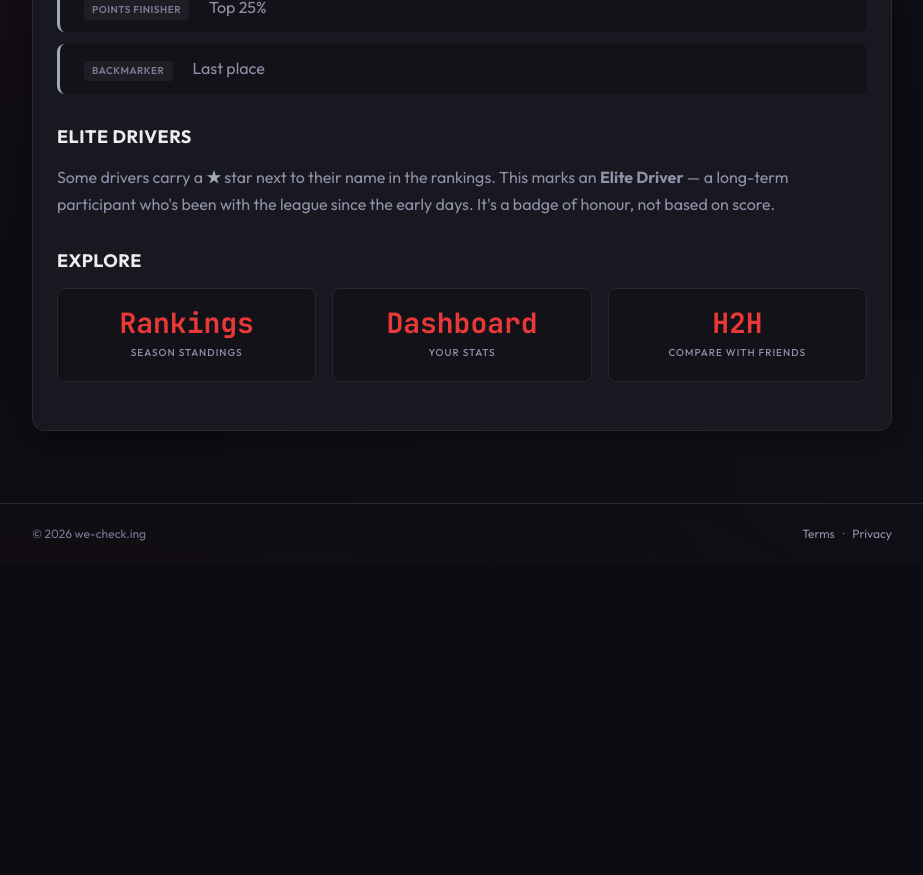
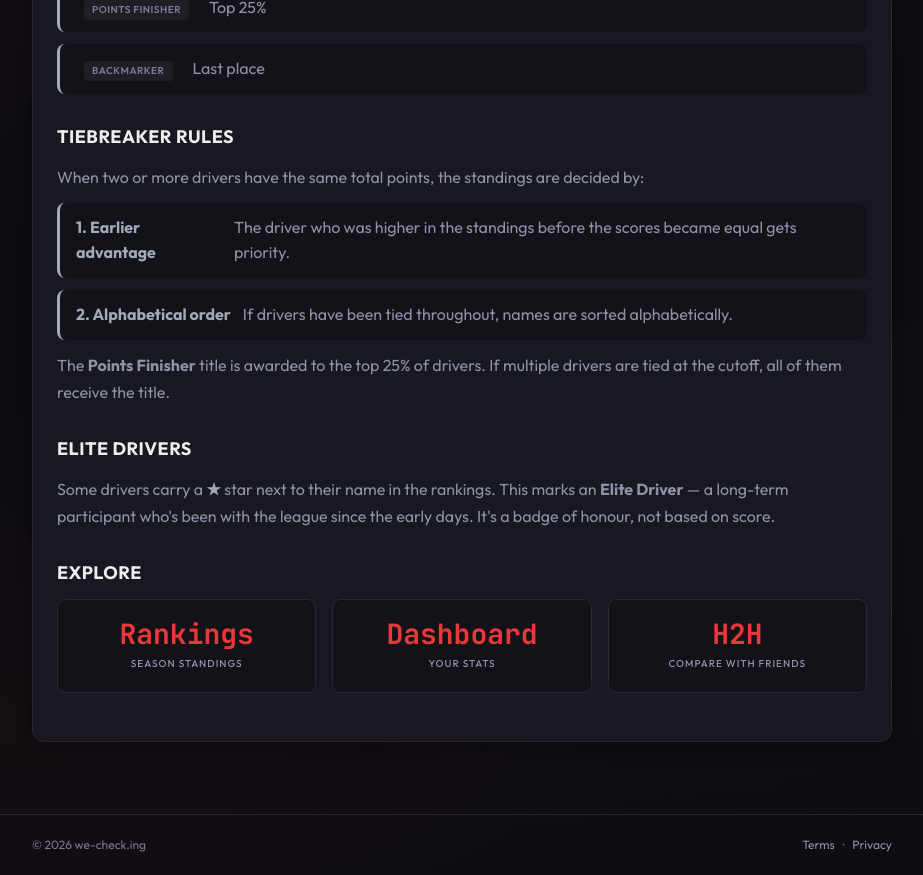
Before and after one commit to oleksmaistrenko/oleks-f1-quiz, a React (Vite) app: page /rules in a window 1280 px wide. Shown: the part 1280-2155 px from the top of the page, without its empty margins (178-1101 px from the left). Before the commit the page ends 1843 px from the top, so only its background shows below. Built offline with nearby package versions, Linux system fonts and the light colour scheme; no server answers.

Commit message:
feat: update ranking sorting

```diff
--- a/src/components/pages/Rankings.jsx
+++ b/src/components/pages/Rankings.jsx
@@ -83,7 +83,8 @@ const Rankings = () => {
         }
 
         const key = `${userId}_${quizId}`;
-        submissionMap.set(key, true);
+        const hasAnswers = answerData.answers && Object.keys(answerData.answers).length > 0;
+        submissionMap.set(key, hasAnswers);
 
         if (hasScore) {
           scoreMap.set(key, score);
@@ -92,10 +93,31 @@ const Rankings = () => {
         }
       });
 
+      // Sort quizzes oldest-first for cumulative tiebreaker
+      const sortedQuizIds = [...quizzesData]
+        .sort((a, b) => (a.createdAt?.toMillis?.() || 0) - (b.createdAt?.toMillis?.() || 0))
+        .map(q => q.id);
+
       const users = Array.from(userMap.values()).sort((a, b) => {
         const totalA = totalScoreMap.get(a.id) || 0;
         const totalB = totalScoreMap.get(b.id) || 0;
-        return totalB - totalA;
+
+        // Primary: total score descending
+        if (totalB !== totalA) return totalB - totalA;
+
+        // Tiebreaker: who reached their score first (cumulative round-by-round)
+        let cumA = 0;
+        let cumB = 0;
+        for (const quizId of sortedQuizIds) {
+          const scoreA = scoreMap.get(`${a.id}_${quizId}`) || 0;
+          const scoreB = scoreMap.get(`${b.id}_${quizId}`) || 0;
+          cumA += scoreA;
+          cumB += scoreB;
+          if (cumA !== cumB) return cumB - cumA;
+        }
+
+        // Final fallback: alphabetical by username
+        return a.username.localeCompare(b.username, undefined, { sensitivity: 'base' });
       });
 
       const scores = {};
@@ -165,7 +187,15 @@ const Rankings = () => {
 
   const { users, quizzes, scores, submissions, totalScores } = rankingsData;
 
-  const getRankTitle = (rank, totalUsers) => {
+  const getPointsFinisherCutoffScore = () => {
+    if (users.length === 0) return -1;
+    const cutoffRank = Math.ceil(users.length * 0.25);
+    return totalScores[users[cutoffRank - 1]?.id] || 0;
+  };
+
+  const pointsFinisherCutoffScore = getPointsFinisherCutoffScore();
+
+  const getRankTitle = (rank, totalUsers, userId) => {
     const titles = {
       1: { label: "Strategy Chief", className: "rank-title-1" },
       2: { label: "Pit Wall Genius", className: "rank-title-2" },
@@ -178,7 +208,8 @@ const Rankings = () => {
       return { label: "Backmarker", className: "rank-title-default" };
     }
 
-    if (rank <= Math.ceil(totalUsers * 0.25)) {
+    const userScore = totalScores[userId] || 0;
+    if (userScore >= pointsFinisherCutoffScore && pointsFinisherCutoffScore > 0) {
       return { label: "Points Finisher", className: "rank-title-default" };
     }
 
@@ -232,7 +263,7 @@ const Rankings = () => {
                     <td className="font-medium rankings-col-driver">
                       {u.elite && <span style={{ color: "var(--wc-gold)", marginRight: "4px" }}>★</span>}{u.username}
                       {(() => {
-                        const title = getRankTitle(index + 1, users.length);
+                        const title = getRankTitle(index + 1, users.length, u.id);
                         return title ? (
                           <span className={`rank-title ${title.className}`}>{title.label}</span>
                         ) : null;
--- a/src/components/pages/Rules.jsx
+++ b/src/components/pages/Rules.jsx
@@ -85,6 +85,31 @@ const Rules = () => {
       </div>
 
       <h2 className="card-title card-title-sm" style={{ margin: "32px 0 16px" }}>
+        Tiebreaker Rules
+      </h2>
+
+      <p className="text-secondary text-sm" style={{ lineHeight: "1.7", marginBottom: "12px" }}>
+        When two or more drivers have the same total points, the standings are decided by:
+      </p>
+
+      <div className="flex flex-col gap-3">
+        {[
+          { title: "1. Earlier advantage", desc: "The driver who was higher in the standings before the scores became equal gets priority." },
+          { title: "2. Alphabetical order", desc: "If drivers have been tied throughout, names are sorted alphabetically." },
+        ].map((tip) => (
+          <div key={tip.title} className="tip-row">
+            <span className="text-gold font-bold">{tip.title}</span>
+            <span className="text-secondary text-sm">{tip.desc}</span>
+          </div>
+        ))}
+      </div>
+
+      <p className="text-secondary text-sm" style={{ lineHeight: "1.7", marginTop: "12px" }}>
+        The <span className="font-bold">Points Finisher</span> title is awarded to the top 25% of drivers.
+        If multiple drivers are tied at the cutoff, all of them receive the title.
+      </p>
+
+      <h2 className="card-title card-title-sm" style={{ margin: "32px 0 16px" }}>
         Elite Drivers
       </h2>
 
--- a/src/components/quiz/QuizGame.jsx
+++ b/src/components/quiz/QuizGame.jsx
@@ -208,7 +208,7 @@ const QuizGame = () => {
         clearInterval(timer);
         setTimeRemaining("Chequered flag");
 
-        if (!submittedRef.current) {
+        if (!submittedRef.current && Object.keys(answers).length > 0) {
           handleSubmit();
         }
       } else {
```
